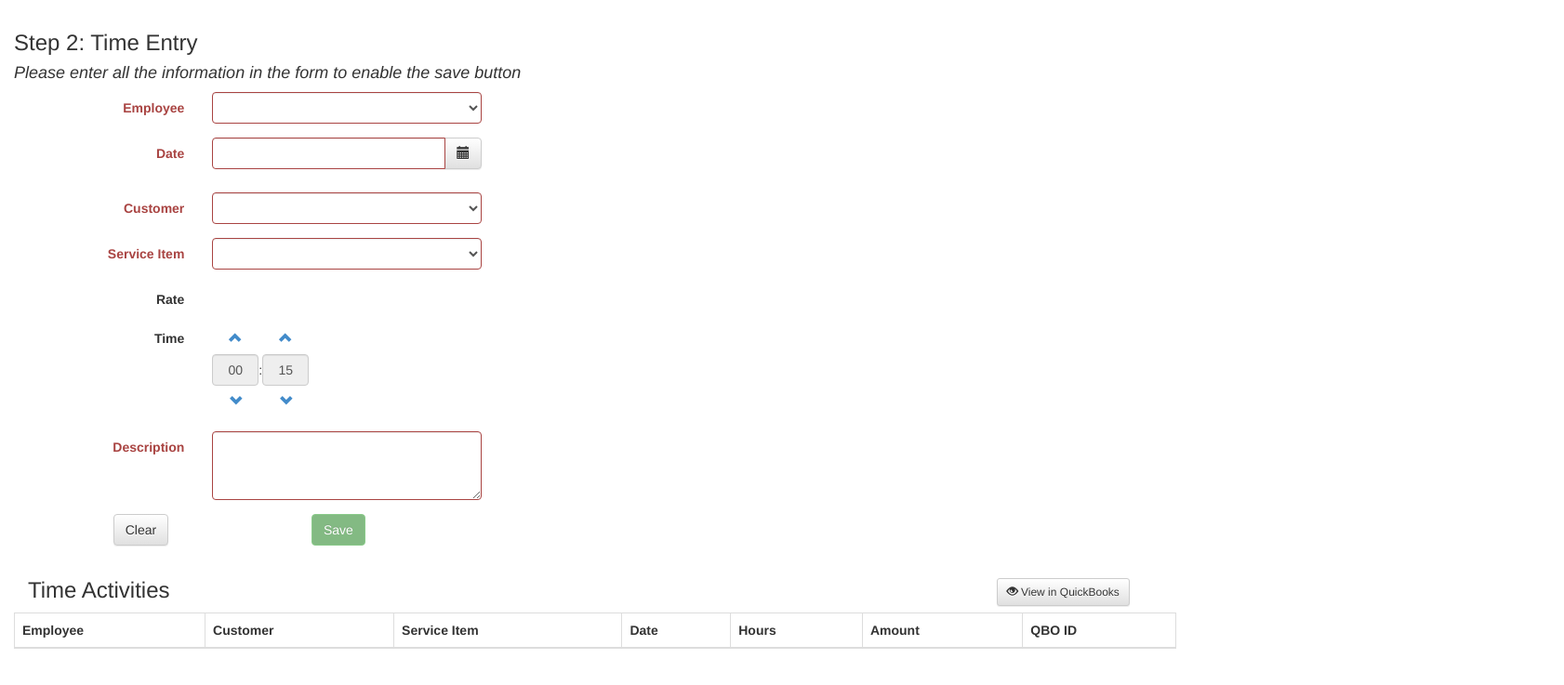
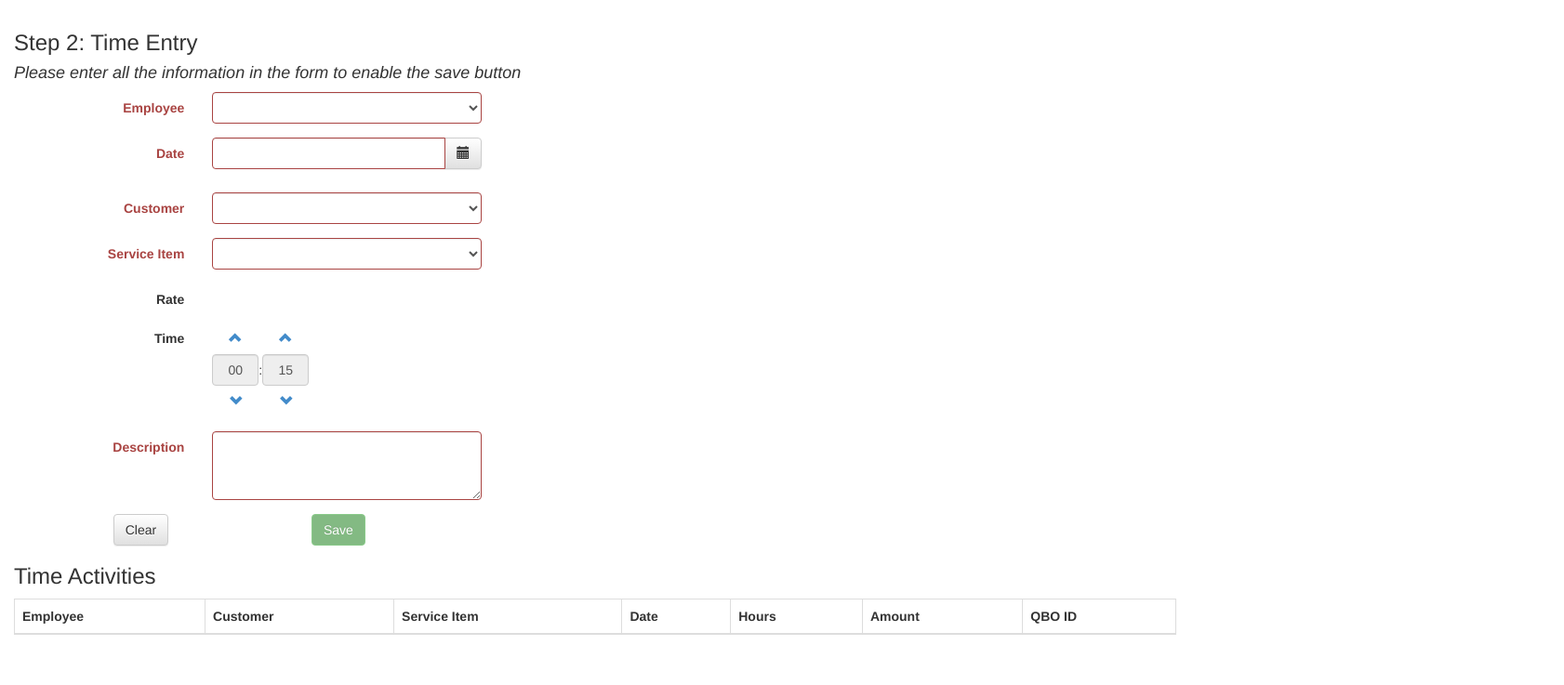
Before and after one commit to IntuitDeveloper/SampleApp-TimeTracking_Invoicing-Java, a website: page public/app/index.html at #/timeentry in a window 1280 px wide. Shown: the part 57-794 px from the top of the page at 93% size, 1682 px wide, since content can reach past the window. Drawn offline with Linux system fonts and the light colour scheme.

Commit message:
remove view in quickbooks button from time entry page

```diff
--- a/public/app/partials/timeentry.html
+++ b/public/app/partials/timeentry.html
@@ -114,16 +114,7 @@
     </form>
 </div>
 <div ng-class="row">
-
-    <div class="col-md-6">
-        <h3>Time Activities</h3>
-    </div>
-    <div class="col-md-6 col-md-push-4">
-        <button type="button" class="btn btn-default btn-sm" style="margin-top: 20px"
-                ng-click="openSalesScreenInQuickBooks()">
-            <span class="glyphicon glyphicon-eye-open"></span> View in QuickBooks
-        </button>
-    </div>
+    <h3>Time Activities</h3>
 </div>
 <div ng-class="row">
     <table class="table table-striped table-bordered">
```
